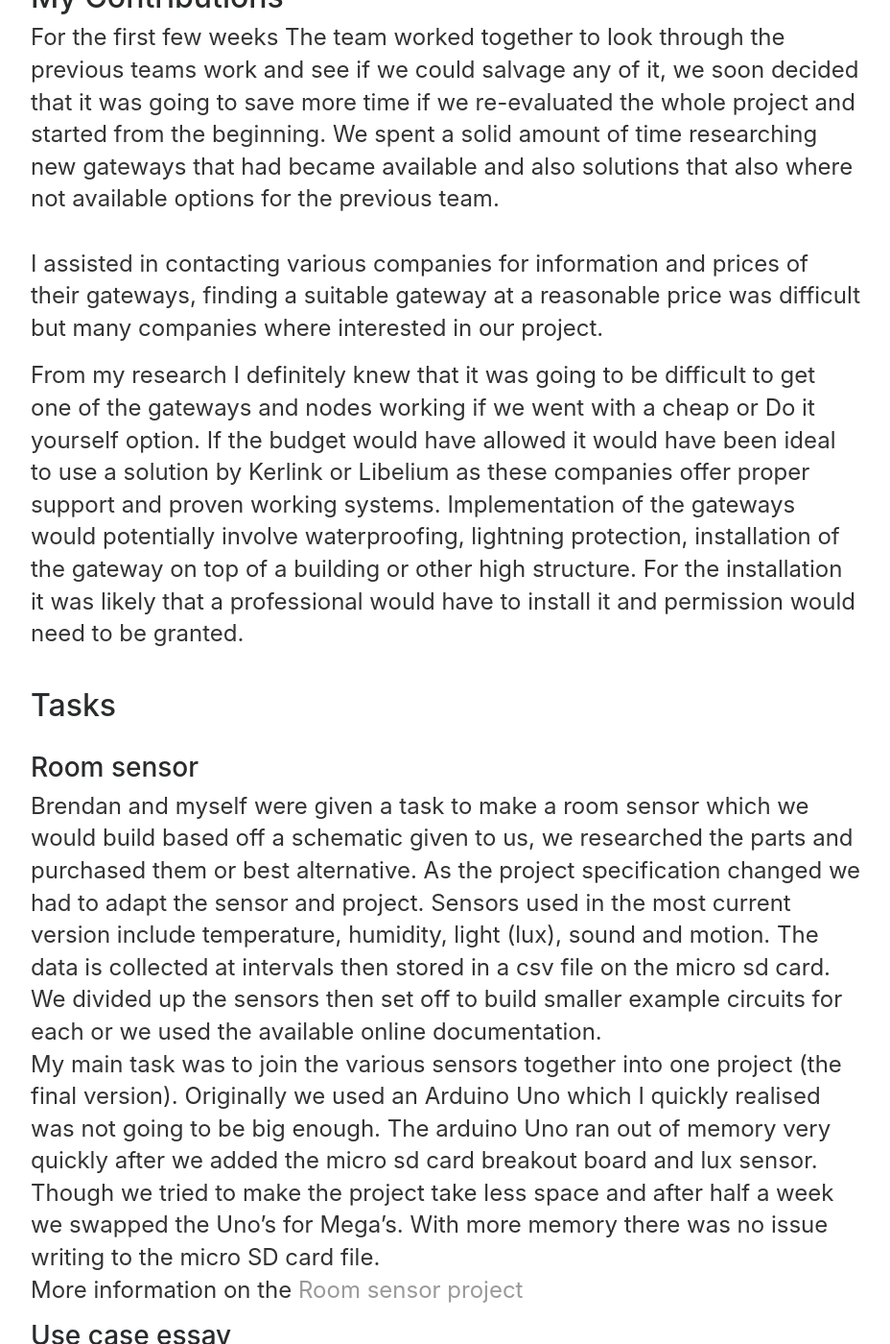
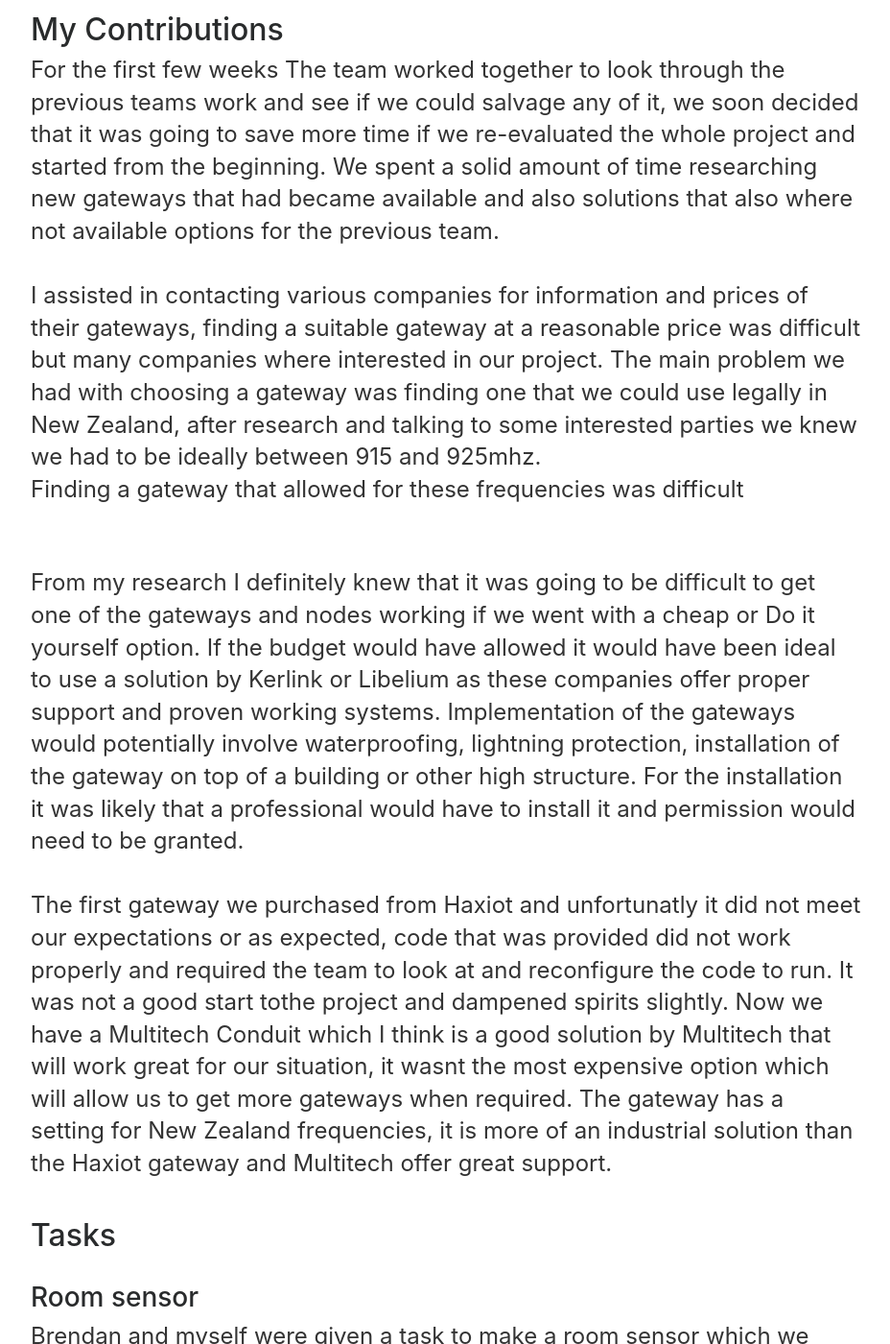
Before and after one commit to CampbellMcDowall/CampbellMcDowall.github.io, a Jekyll site: the page built from projectOne.html, in a window 1280 px wide and 1400 px high, scrolled down 815 px. Shown: the whole window at 96% size, without its empty margins (175-1103 px from the left). Built offline with Jekyll 4.4.1, drawn with Linux system fonts in a browser that asks for light colours; nearby versions of some CDN libraries; some of the changed text lies outside the part shown.

Commit message:
Update projectOne.html

```diff
--- a/projectOne.html
+++ b/projectOne.html
@@ -18,7 +18,9 @@
 				At first we were looking at getting up to 5 gateways; three of which would cover parts of dunedin, one would be for a future deployment and the last would be for in house development.
 				We soon realised that it was not going to be cheap to implement a solution that would work and cover the range we required.  We looked at the previous teams work and decided that we would
 				need to start from scratch due to the many problems they were having with hardware incompatibilitys etc.
-				<br>
+				<br><br>
+
+
 			</p>
 		</div>
 
@@ -32,33 +34,37 @@
 				options for the previous team.
 				<br><br>
 				I assisted in contacting various companies for information and prices of their gateways, finding a suitable gateway at a reasonable price was
-				difficult but many companies where interested in our project.
+				difficult but many companies where interested in our project.  The main problem we had with choosing a gateway was finding one that we could use legally in New Zealand,
+				after research and talking to some interested parties we knew we had to be ideally between 915 and 925mhz.<br>
+				Finding a gateway that allowed for these frequencies was difficult
 			</p>
+			<br><br>
 			<p>
 				From my research I definitely knew that it was going to be difficult to get one of the gateways and nodes working if we went with a cheap or Do it yourself option.
 				If the budget would have allowed it would have been ideal to use a solution by Kerlink or Libelium as these companies offer proper support and proven working systems.
 				Implementation of the gateways would potentially involve waterproofing, lightning protection, installation of the gateway on top of a building or other high structure.
 				For the installation it was likely that a professional would have to install it and permission would need to be granted.
+				<br><br>
+				The first gateway we purchased from Haxiot and unfortunatly it did not meet our expectations or as expected, code that was provided did not work properly and required the team to look
+				at and reconfigure the code to run.  It was not a good start tothe project and dampened spirits slightly.  Now we have a Multitech Conduit which I think is a good solution by Multitech
+				that will work great for our situation, it wasnt the most expensive option which will allow us to get more gateways
+				when required.  The gateway has a setting for New Zealand frequencies, it is more of an industrial solution than the Haxiot gateway and Multitech offer great support.
+			</p>
+			<div class="tasks">
 				<br>
-
-
-
-			</p>
-			<br>
-			<div class="tasks">
 				<h2>Tasks</h2>
 				<br>
 				<h3>Room sensor</h3>
-
 				<p>
-
 					Brendan and myself were given a task to make a room sensor which we would build based off a schematic given to us, we researched the parts and purchased them or best alternative.
 					As the project specification changed we had to adapt the sensor and project.  Sensors used in the most current version include temperature, humidity, light (lux), sound and motion.
 					The data is collected at intervals then stored in a csv file on the micro sd card.
 					We divided up the sensors then set off to build smaller example circuits for each or we used the available online documentation.
 					<br>My main task was to join the various sensors together into one project (the final version).  Originally we used an Arduino Uno which I quickly realised was not going to be big enough.
 					The arduino Uno ran out of memory very quickly after we added the micro sd card breakout board and lux sensor.  Though we tried to make the project take less space and after half a week we swapped the Uno’s for Mega’s.
-					With more memory there was no issue writing to the micro SD card file.<br>
+					With more memory there was no issue writing to the micro SD card file.<br><br>
+					Creating the room sensor generally went quite well with the main issues coming from running out of ram and flash memory on the Uno,
+					combining the
 					More information on the <a href="https://github.com/OtagoPolytechnic/ThingsNetworkDunedin/tree/gh-pages/development/roomSensor/megaSensor">Room sensor project</a>
 				</p>
 				<h3>Use case essay</h3>
```
